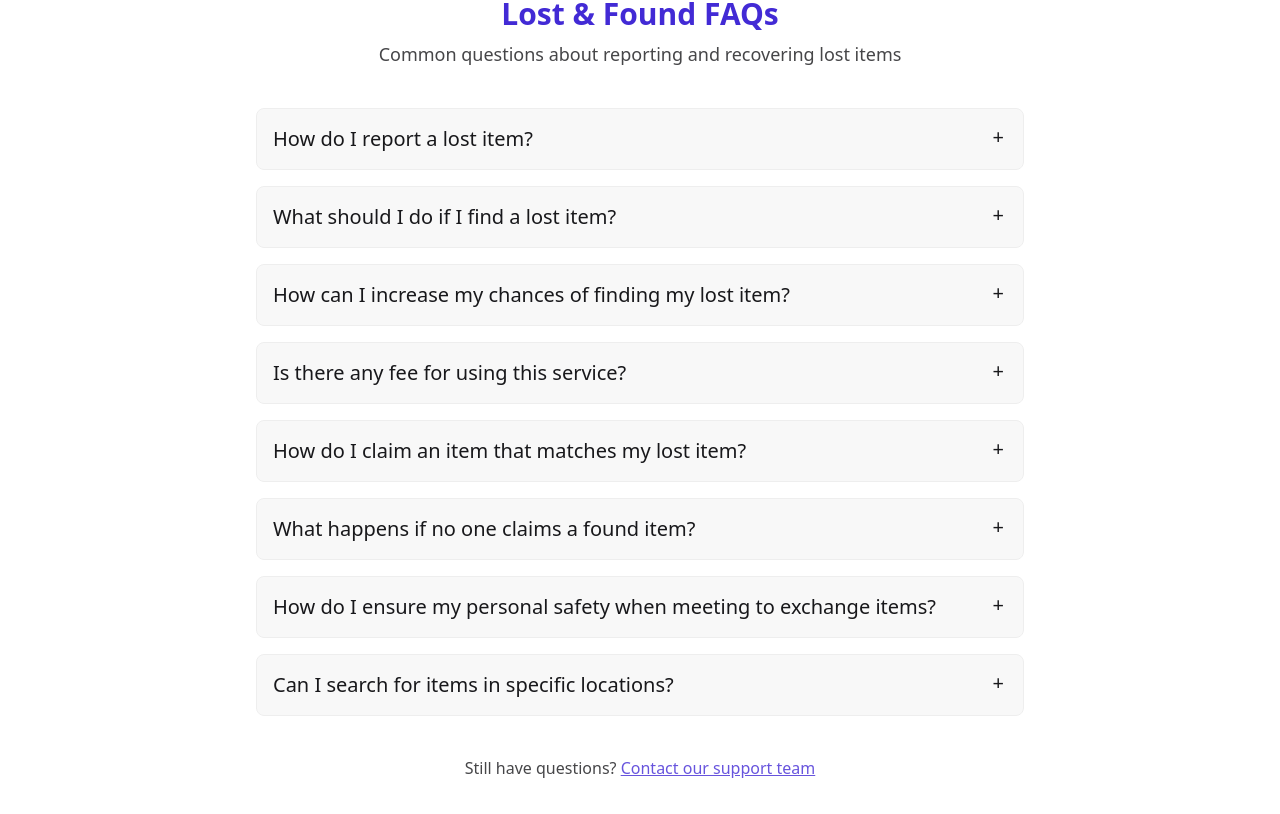
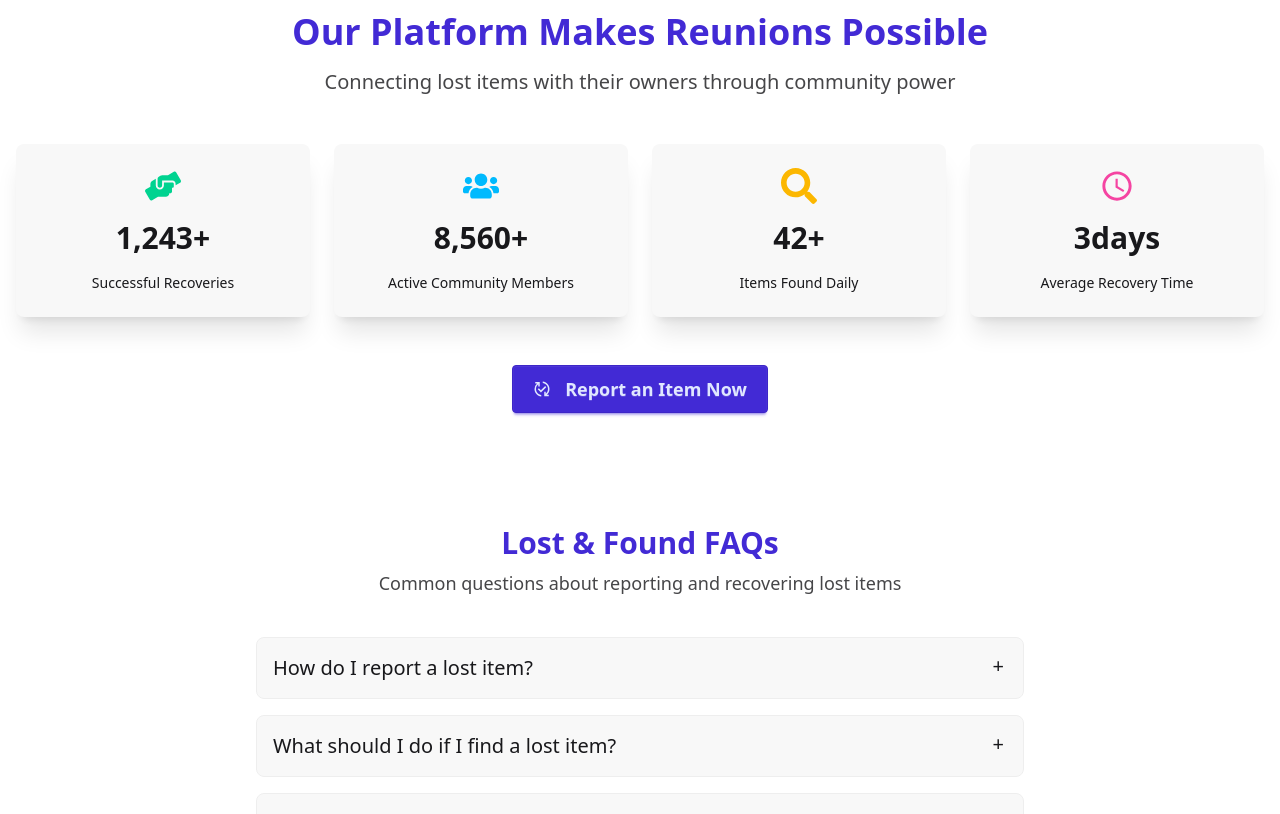
Before and after one commit to mahin67580/lost-N-found-frontend, a React (Vite) app: page / in a window 1280 px wide. Shown: the part 1184-1998 px from the top of the page. Built offline with nearby package versions, Linux system fonts and the light colour scheme; no server answers.

Commit message:
extra added 2

```diff
--- a/package.json
+++ b/package.json
@@ -17,6 +17,7 @@
     "lottie-react": "^2.4.1",
     "react": "^19.1.0",
     "react-awesome-reveal": "^4.3.1",
+    "react-countup": "^6.5.3",
     "react-datepicker": "^8.4.0",
     "react-dom": "^19.1.0",
     "react-icons": "^5.5.0",
--- a/src/Components/FAQAccordion.jsx
+++ b/src/Components/FAQAccordion.jsx
@@ -60,14 +60,7 @@ const FAQAccordion = () => {
                     ))}
                 </div>
 
-                <div className="text-center mt-10">
-                    <p className="text-base-content opacity-80">
-                        Still have questions? {' '}
-                        <a href="/contact" className="link link-primary hover:underline">
-                            Contact our support team
-                        </a>
-                    </p>
-                </div>
+
             </div>
         </div>
     );
--- /dev/null
+++ b/src/Components/StatsSection.jsx
@@ -0,0 +1,80 @@
+import React from 'react';
+import CountUp from 'react-countup';
+import { FaSearch, FaHandsHelping, FaUsers, FaCheckCircle } from 'react-icons/fa';
+import { IoMdTime } from 'react-icons/io';
+import { MdOutlinePublishedWithChanges } from 'react-icons/md';
+import { Link } from 'react-router';
+
+const StatsSection = () => {
+    return (
+        <div className="py-16 bg-base-100">
+            <div className="container mx-auto px-4">
+                <div className="text-center mb-12">
+                    <h2 className="text-4xl font-bold text-primary">Our Platform Makes Reunions Possible</h2>
+                    <p className="text-xl text-base-content opacity-80 mt-4">
+                        Connecting lost items with their owners through community power
+                    </p>
+                </div>
+
+                <div className="grid grid-cols-1 md:grid-cols-2 lg:grid-cols-4 gap-6">
+                    {/* Successful Recoveries */}
+                    <div className="card bg-base-200 shadow-xl hover:shadow-2xl transition-shadow">
+                        <div className="card-body items-center text-center">
+                            <FaHandsHelping className="text-4xl text-success" />
+                            <div className="flex items-center text-3xl font-bold my-2">
+                                <CountUp end={1243} duration={3} separator="," />
+                                <span>+</span>
+                            </div>
+                            <p className="text-base-content">Successful Recoveries</p>
+                        </div>
+                    </div>
+
+                    {/* Active Community Members */}
+                    <div className="card bg-base-200 shadow-xl hover:shadow-2xl transition-shadow">
+                        <div className="card-body items-center text-center">
+                            <FaUsers className="text-4xl text-info" />
+                            <div className="flex items-center text-3xl font-bold my-2">
+                                <CountUp end={8560} duration={3} separator="," />
+                                <span>+</span>
+                            </div>
+                            <p className="text-base-content">Active Community Members</p>
+                        </div>
+                    </div>
+
+                    {/* Items Found Daily */}
+                    <div className="card bg-base-200 shadow-xl hover:shadow-2xl transition-shadow">
+                        <div className="card-body items-center text-center">
+                            <FaSearch className="text-4xl text-warning" />
+                            <div className="flex items-center text-3xl font-bold my-2">
+                                <CountUp end={42} duration={3} separator="," />
+                                <span>+</span>
+                            </div>
+                            <p className="text-base-content">Items Found Daily</p>
+                        </div>
+                    </div>
+
+                    {/* Average Recovery Time */}
+                    <div className="card bg-base-200 shadow-xl hover:shadow-2xl transition-shadow">
+                        <div className="card-body items-center text-center">
+                            <IoMdTime className="text-4xl text-secondary" />
+                            <div className="flex items-center text-3xl font-bold my-2">
+                                <CountUp end={3} duration={3} />
+                                <span> days</span>
+                            </div>
+                            <p className="text-base-content">Average Recovery Time</p>
+                        </div>
+                    </div>
+                </div>
+
+                <div className="mt-12 text-center">
+                    <Link to={''}> <button className="btn btn-primary btn-lg">
+                        <MdOutlinePublishedWithChanges className="mr-2" />
+                        Report an Item Now
+                    </button></Link>
+                </div>
+            </div>
+        </div>
+    );
+};
+
+export default StatsSection;
--- a/src/Pages/Home.jsx
+++ b/src/Pages/Home.jsx
@@ -3,6 +3,7 @@ import Banner from '../Components/Banner';
 import BannerText from '../Components/BannerText';
 import Latest from './Latest';
 import FAQAccordion from '../Components/FAQAccordion';
+import StatsSection from '../Components/StatsSection';
 
 const Home = () => {
     useEffect(() => {
@@ -21,8 +22,12 @@ const Home = () => {
                 <Latest></Latest>
             </div>
             <div>
+                <StatsSection></StatsSection>
+            </div>
+            <div>
                 <FAQAccordion></FAQAccordion>
             </div>
+
         </div>
     );
 };
```
Also changed, not shown: 1 other file (tests, documents, lock files or other folders).
